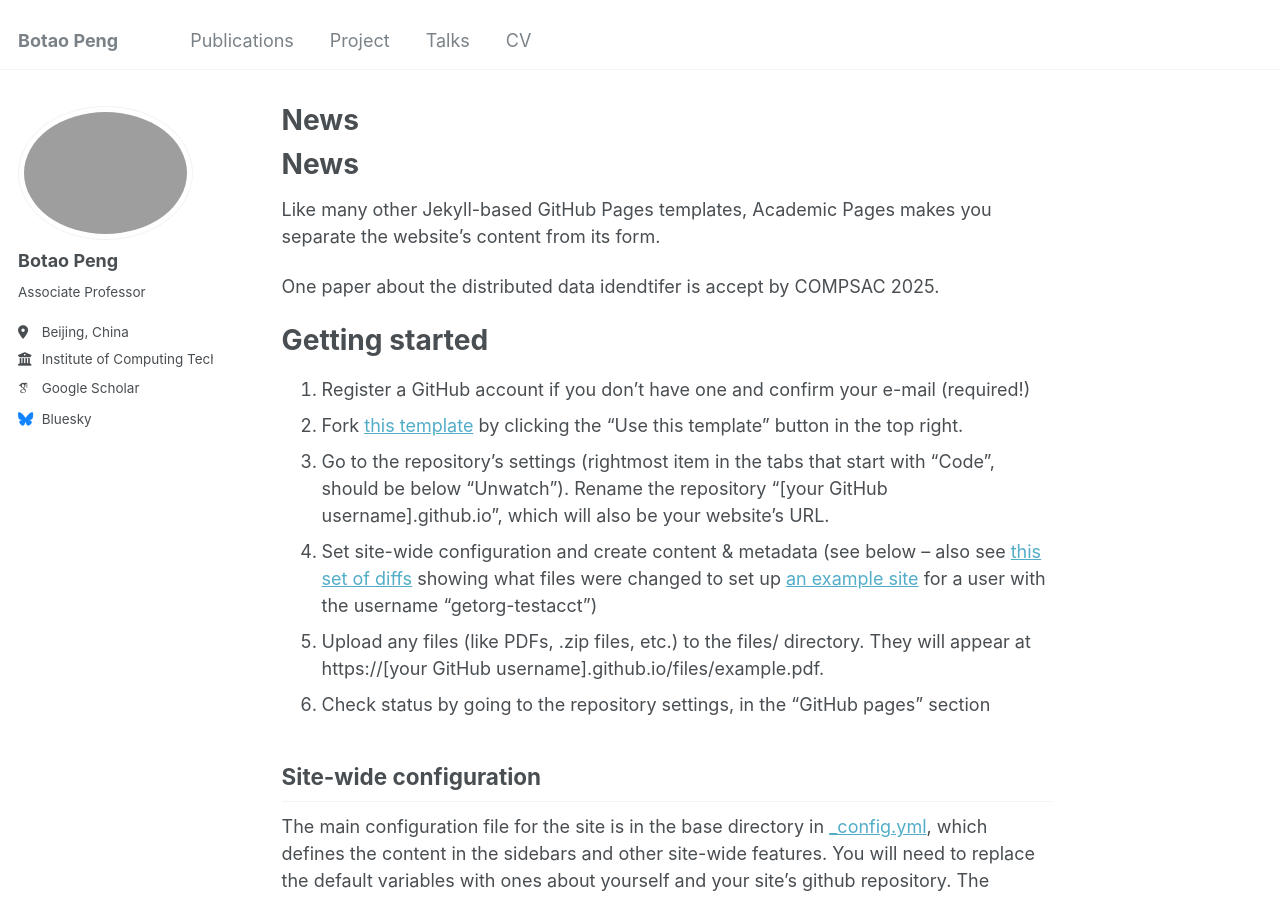
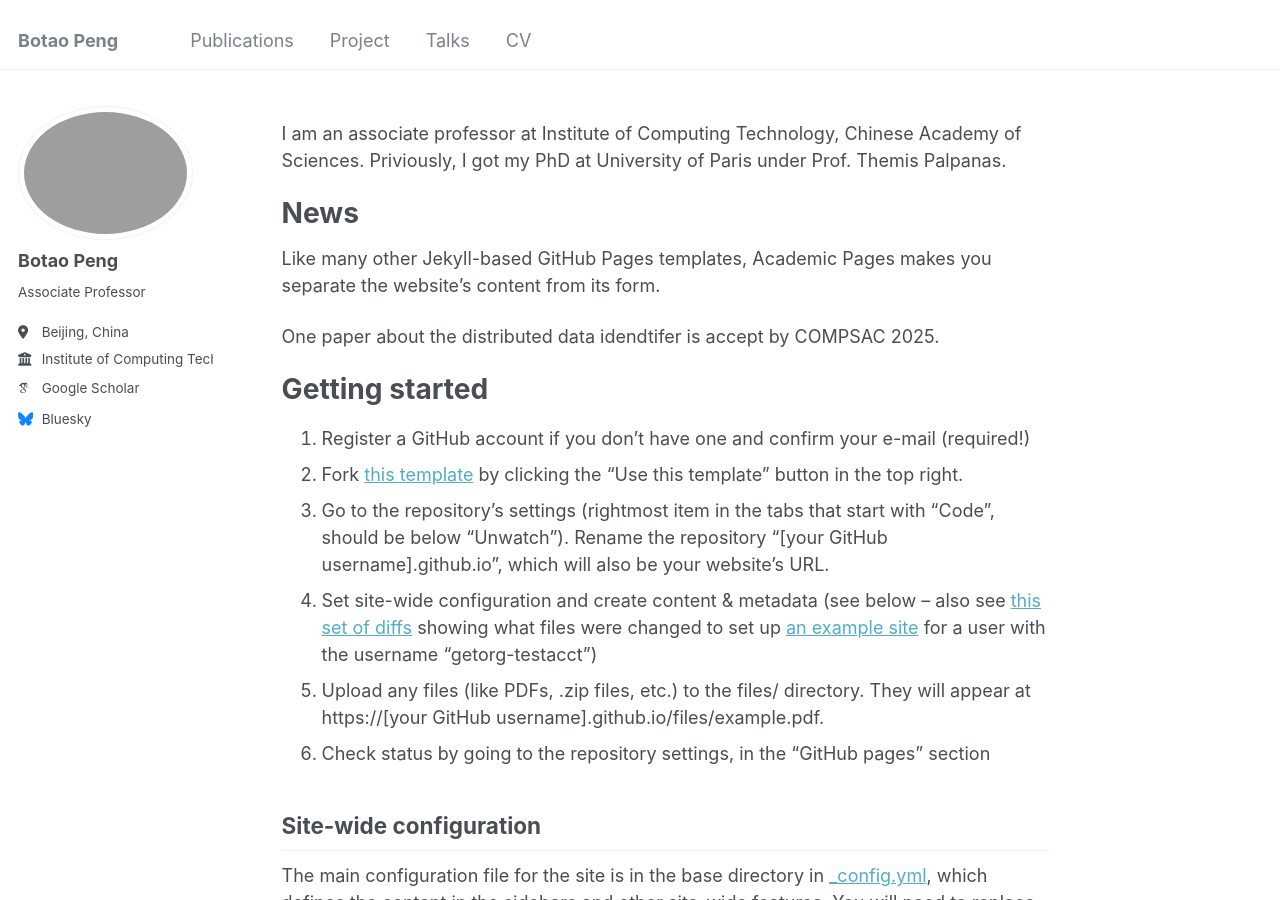
Before and after one commit to BotaoPENG/botaopeng.github.io, a Jekyll site: the page built from _pages/about.md, in a window 1280 px wide and 900 px high. Built offline with Jekyll 4.4.1, drawn with Linux system fonts in a browser that asks for light colours; some web fonts are replaced; our own code applies the rules of GitHub Pages for plain Markdown files.

Commit message:
Update about.md

```diff
--- a/_pages/about.md
+++ b/_pages/about.md
@@ -1,12 +1,13 @@
 ---
 permalink: /
-#title: ""
+title: ""
 author_profile: true
 redirect_from:
   - /about/
   - /about.html
 ---
-
+I am an associate professor at Institute of Computing Technology, Chinese Academy of Sciences.
+Priviously, I got my PhD at University of Paris under Prof. Themis Palpanas.
 
 News
 ======
```
